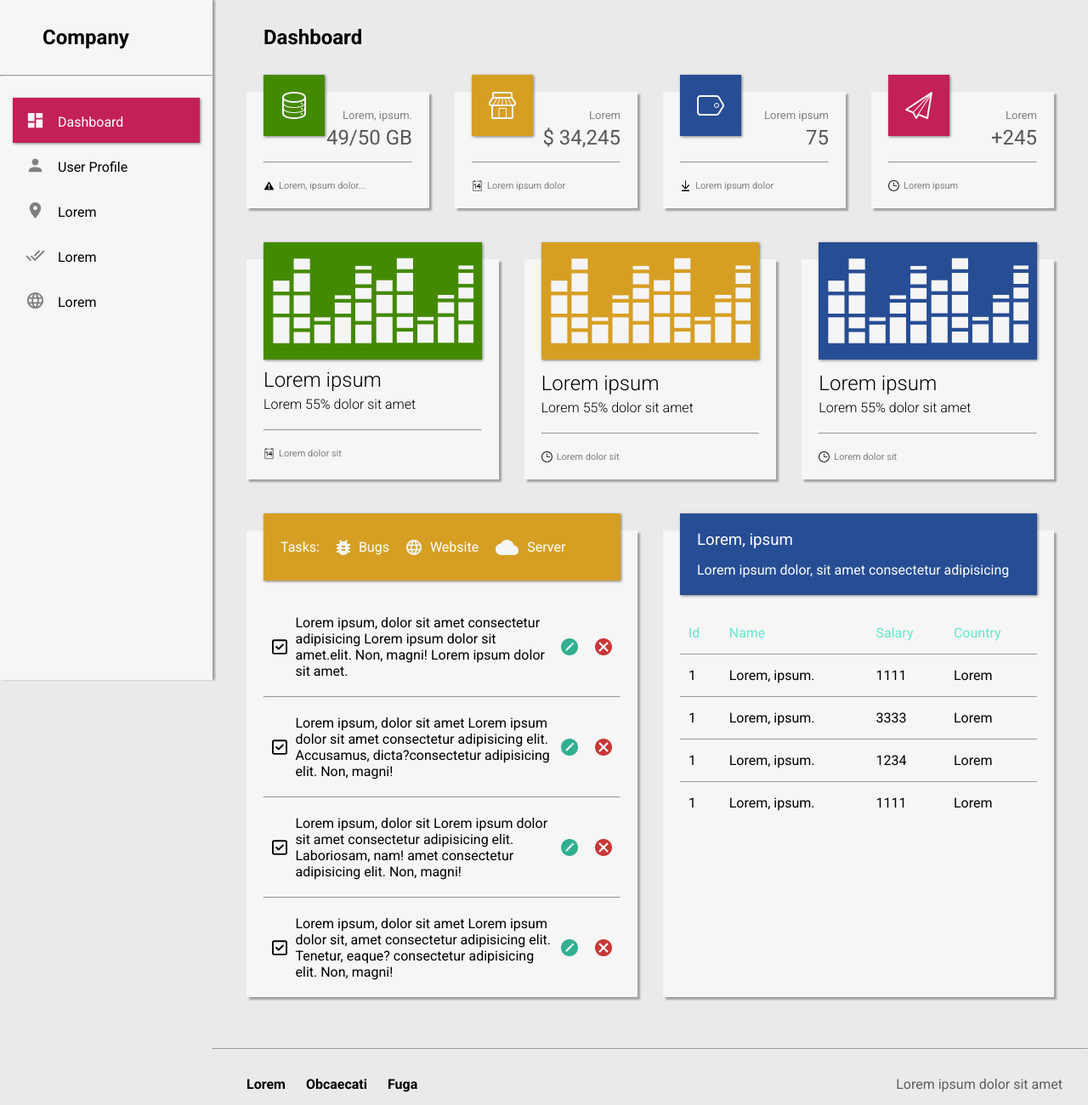
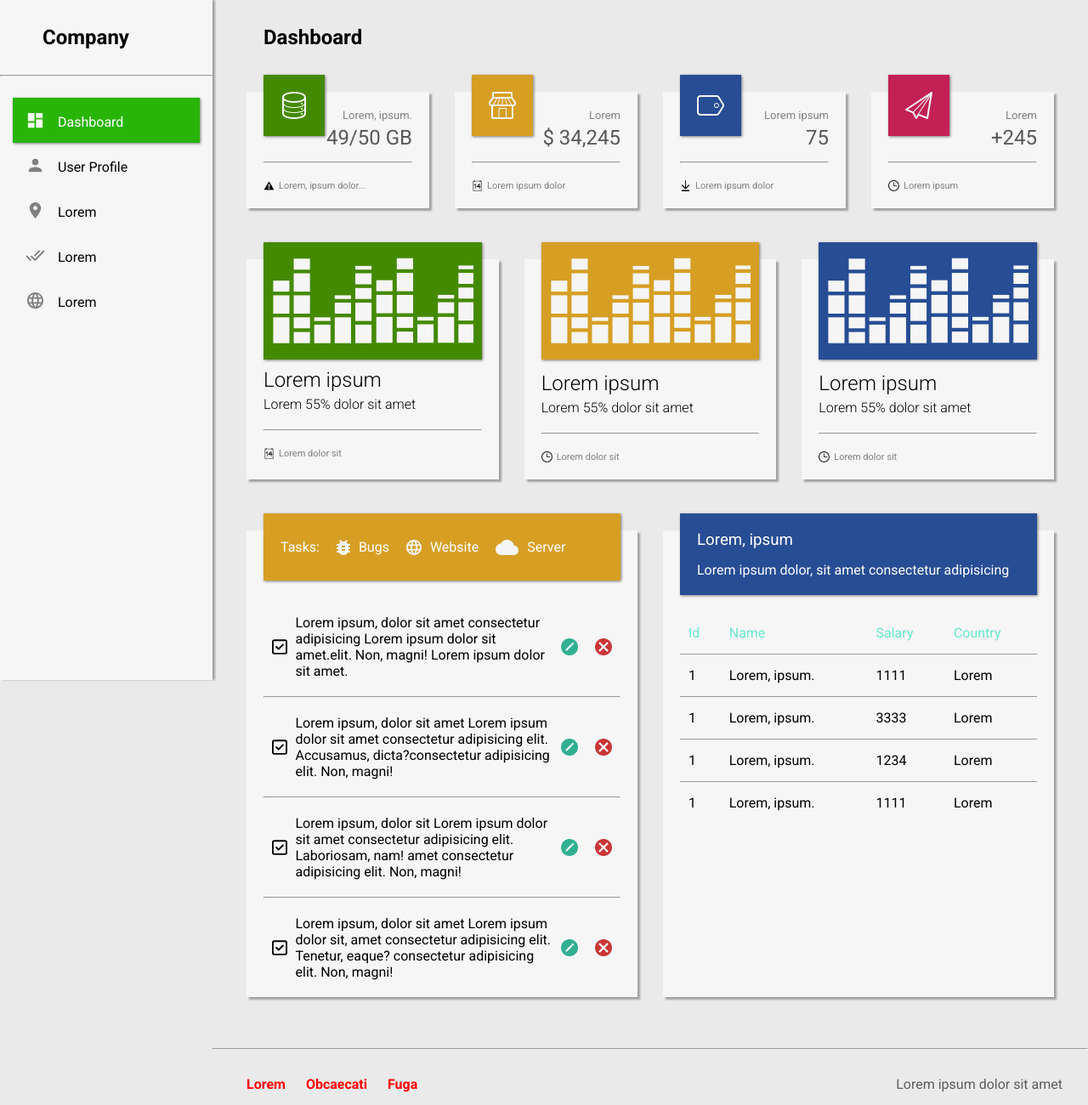
Before and after one commit to twintyit/Final_work_HTML_CSS, a plain HTML site: page index.html in a window 1280 px wide. Shown: the whole page at 85% size. Drawn offline with Linux system fonts and the light colour scheme; files whose address does not match are found by name.

Commit message:
Update style.css

```diff
--- a/style.css
+++ b/style.css
@@ -8,6 +8,9 @@
     --color-rose: rgba(195, 32, 85, 1.00);
     --bacground-main: rgba(234, 234, 234, 1.00);
     --bacground-left-panel: rgba(246, 246, 246, 1.00);
+
+    /* Добавил зеленый цвет */
+    --bacground-buttons: rgb(41, 181, 7);
 
 }
 
@@ -89,7 +92,8 @@
 }
 
 .item.active {
-    background: var(--color-rose);
+    /* Активная кнопка теперь зеленая */
+    background: var(--bacground-buttons);
     color: white;
     box-shadow: 1px 1px 3px rgba(0, 0, 0, 0.5);
 }
@@ -651,5 +655,6 @@
 .buttons a {
     padding: 10px;
     font-weight: 600;
-    color: black;
+    /* Крачнім сделал надпись внизу */
+    color: rgb(254, 0, 0);
 }
```
